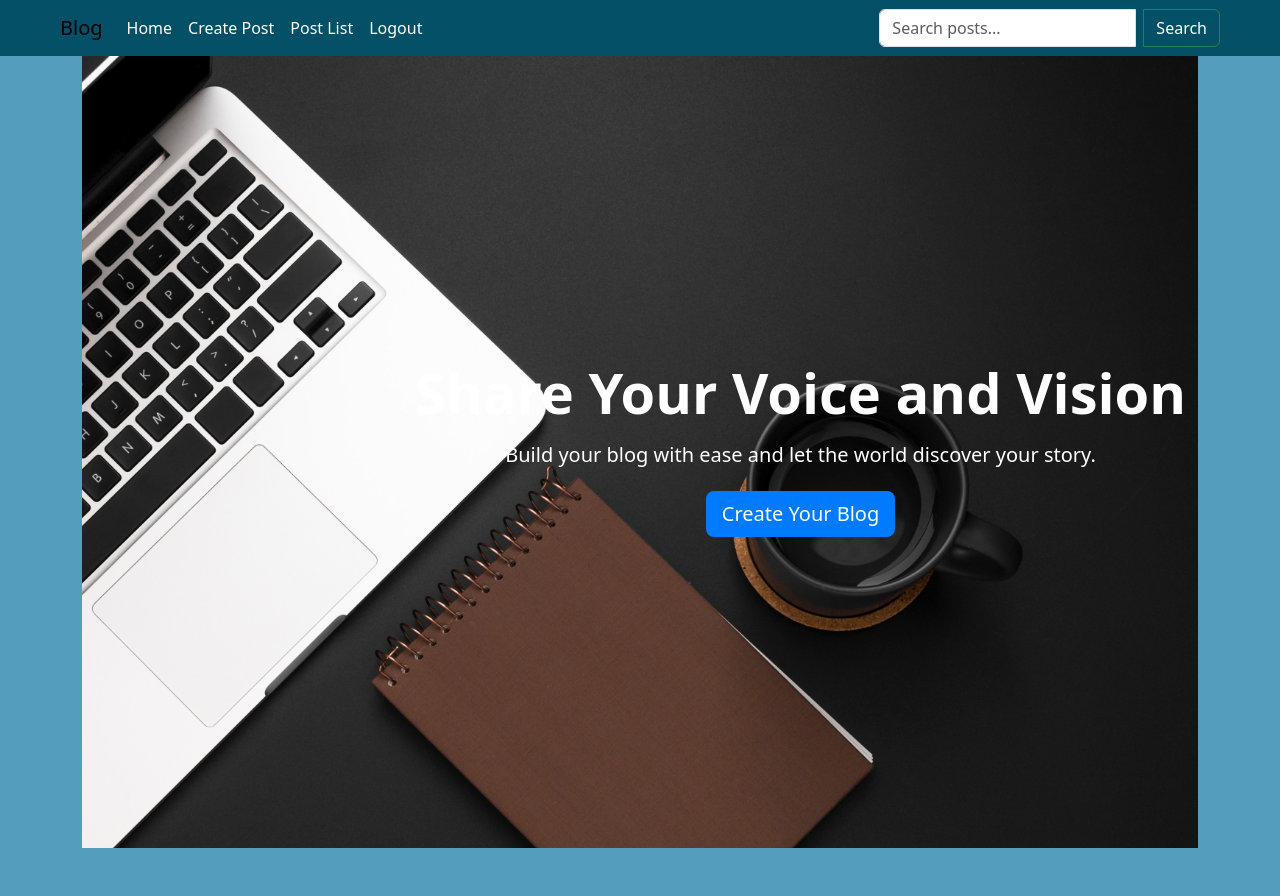
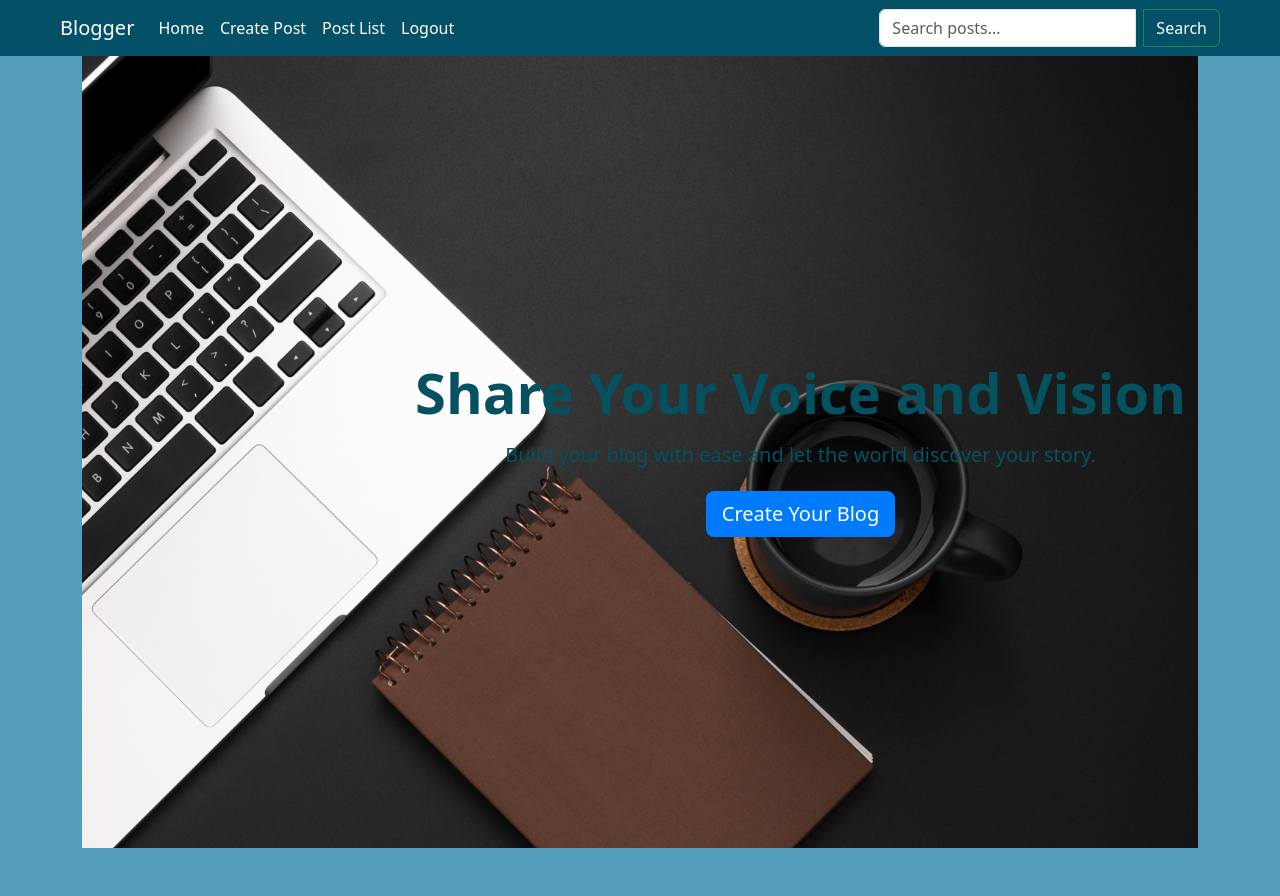
Before and after one commit to santoshshresthasaiju/Blogpost, a Django app: page /blog/ in a window 1280 px wide. Run offline with Django 5.2, Linux system fonts and the light colour scheme; the visitor is signed in with stand-in values (Sample User, id 1).

Commit message:
making changes

```diff
--- a/blog/accounts/views.py
+++ b/blog/accounts/views.py
@@ -5,6 +5,7 @@ from django.contrib.auth.models import auth
 from django.contrib import messages
 from django.contrib.auth.decorators import login_required
 
+# views for register
 def register_view(request):
     if request.method == 'POST':
         form = CreateForm(request.POST)
@@ -16,6 +17,7 @@ def register_view(request):
         form = CreateForm()
     return render(request, 'accounts/register.html', {'form':form})
 
+# views for login
 def login_view(request):
     if request.method == 'POST':
         form = LoginForm(request, data=request.POST)
@@ -30,6 +32,7 @@ def login_view(request):
         form = LoginForm()
     return render(request, 'accounts/login.html', {'form':form})
 
+# views for logout
 @login_required(login_url='login')
 def logout_view(request):
     auth.logout(request)
--- a/blog/blogpost/views.py
+++ b/blog/blogpost/views.py
@@ -1,3 +1,4 @@
+from django.http import HttpResponseForbidden
 from django.shortcuts import render, redirect, get_object_or_404
 from .models import Post, Comment
 from .forms import PostForm, CommentForm
@@ -6,9 +7,11 @@ from django.core.paginator import Paginator, PageNotAnInteger, EmptyPage
 from django.db.models import Q
 from django.contrib import messages
 
+# views for home page
 @login_required
 def home(request):
     return render(request, 'blogpost/home.html')
+
 
 @login_required
 def post_list(request):
@@ -20,9 +23,7 @@ def post_list(request):
                 author=request.user
             )
         else:
-
-        #fetch data by using filter for according to user posts from database
-            posts = Post.objects.filter(author=request.user)
+            posts = Post.objects.all()
     else:
         posts =Post.objects.none()
     #using pagination
@@ -54,6 +55,10 @@ def post_create(request):
 @login_required
 def post_update(request, post_id):
     post = Post.objects.get(id=post_id)
+
+    if request.user != post.author:
+        return HttpResponseForbidden("You are not allowed to update this post.")
+
     if request.method == 'POST':
         form = PostForm(request.POST, request.FILES, instance=post)
         if form.is_valid():
@@ -88,6 +93,10 @@ def post_detail(request, post_id):
 @login_required
 def post_delete(request, post_id):
     post = Post.objects.get(id=post_id)
+
+    if request.user != post.author:
+        return HttpResponseForbidden("You are not allowed to delete this post.")
+
     post.delete()
     messages.success(request, 'Post deleted successfully!')
     return redirect('blogpost:post_list')
@@ -95,6 +104,10 @@ def post_delete(request, post_id):
 @login_required
 def delete_comment(request, comment_id):
     comment = get_object_or_404(Comment, id=comment_id)
+
+    if request.user != comment.author:
+        return HttpResponseForbidden("You are not allowed to delete this post.")
+
     if comment.author == request.user:
         comment.delete()
         messages.success(request, 'Comment deleted successfully!')
--- a/blog/static/css/styles.css
+++ b/blog/static/css/styles.css
@@ -19,3 +19,7 @@ body {
     background-repeat: no-repeat;
     height: 800px;
 }
+
+.text-color {
+    color: bisque;
+}
--- a/blog/templates/base.html
+++ b/blog/templates/base.html
@@ -20,7 +20,7 @@
     <!-- Navbar -->
     <nav class="navbar navbar-expand-lg px-5">
       <div class="container-fluid">
-        <a class="navbar-brand" href="#">Blog</a>
+        <a class="navbar-brand text-white">Blogger</a>
         <button
           class="navbar-toggler"
           type="button"
--- a/blog/templates/blogpost/home.html
+++ b/blog/templates/blogpost/home.html
@@ -16,8 +16,8 @@
 </div>
 <div class="container d-flex justify-content-end bg-image text-center">
     <div class="align-content-center">
-        <h1 class="display-4 text-white fw-bold mb-3">Share Your Voice and Vision</h1>
-        <h4 class="lead text-white mb-4">Build your blog with ease and let the world discover your story.</h4>
+        <h1 class="display-4 text-info-emphasis fw-bold mb-3">Share Your Voice and Vision</h1>
+        <h4 class="lead text-info-emphasis mb-4">Build your blog with ease and let the world discover your story.</h4>
         <a href="{% url 'blogpost:post_create' %}" class="btn btn-primary btn-lg">Create Your Blog</a>
     </div>
 </div>
```
Also changed, not shown: blog/templates/blogpost/post_detail.html (+8 -4 lines), 1 other file.
